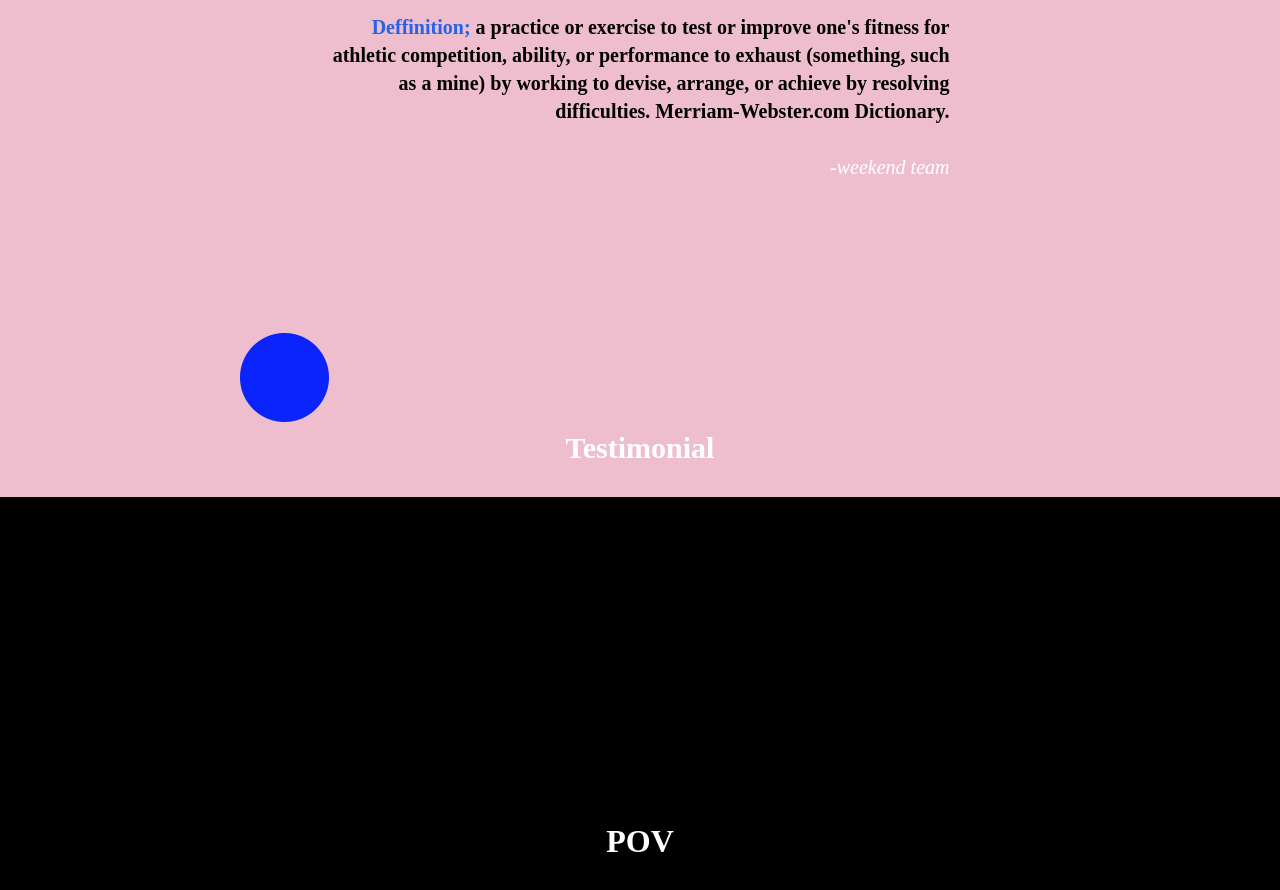
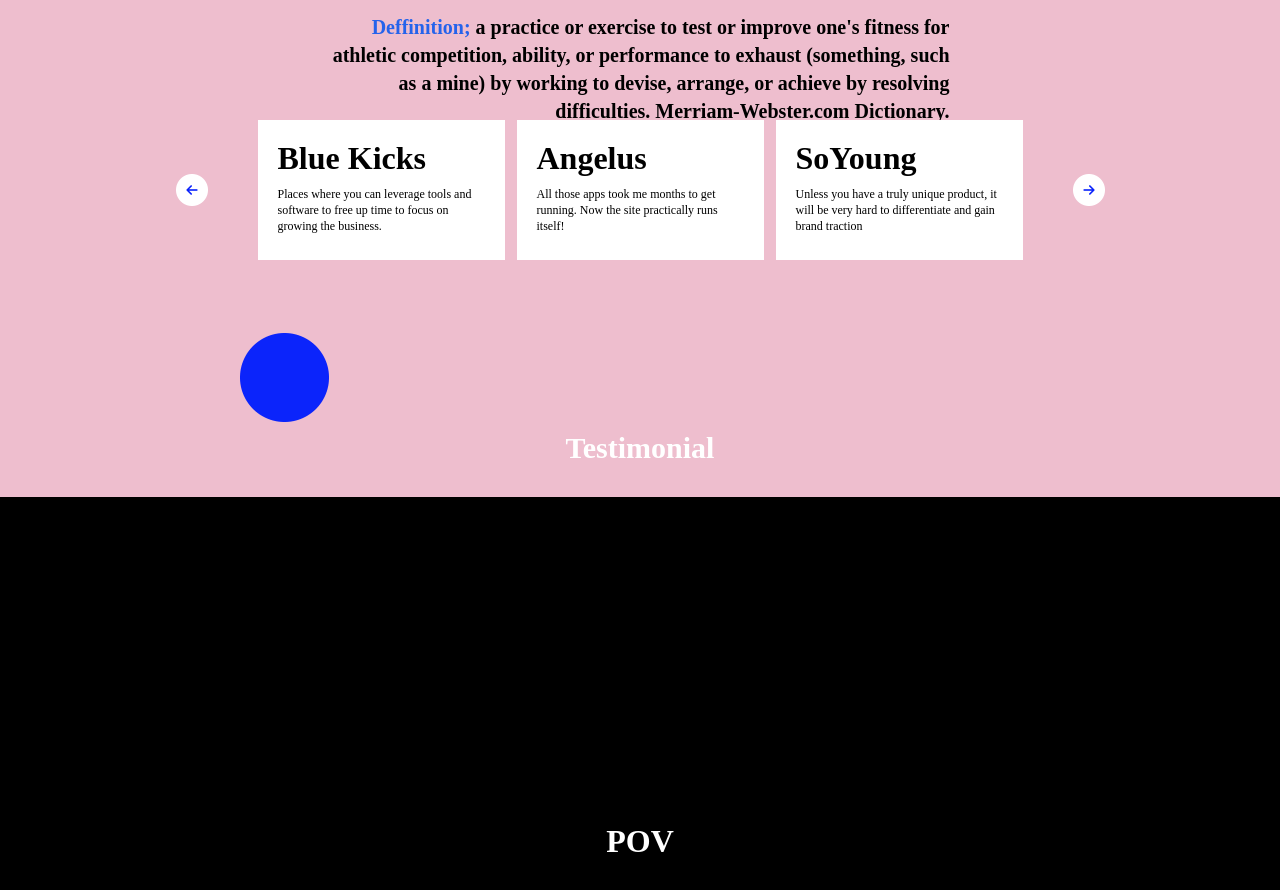
Before and after one commit to nordeeen/Landing-page-weekend, a React (Create React App) app: page / in a window 1280 px wide. Shown: the part 1120-2010 px from the top of the page. Built offline with nearby package versions, Linux system fonts and the light colour scheme.

Commit message:
add TestiCard component

```diff
--- /dev/null
+++ b/src/components/TestiCard.js
@@ -0,0 +1,67 @@
+import React from 'react';
+import arrowRight from 'assets/oval-arrow-right.png';
+
+const TestiCard = () => {
+  return (
+    <>
+      <div className="w-full h-auto flex justify-center items-center absolute top-[1240px]">
+        {/* Arrow Left */}
+        <a href="/">
+          <img
+            src={arrowRight}
+            alt="arrow-right"
+            className="w-[32px] h-[32px] rotate-180 mr-[50px]"
+          />
+        </a>
+        {/* Card Slide 1 */}
+        <div className="flex justify-between gap-3">
+          <div className="w-[247px] h-[140px] bg-[#FFFFFF] p-5">
+            <h1 className="text-black font-black text-left text-[32px] leading-[37.54px]">
+              Blue Kicks
+            </h1>
+            <div className="w-[207px] h-auto mt-2">
+              <p className="text-xs text-black text-left">
+                Places where you can leverage tools and software to free up time
+                to focus on growing the business.
+              </p>
+            </div>
+          </div>
+          {/* Card Slide 2 */}
+          <div className="w-[247px] h-[140px] bg-[#FFFFFF] p-5">
+            <h1 className="text-black font-black text-left text-[32px] leading-[37.54px]">
+              Angelus
+            </h1>
+            <div className="w-[207px] h-auto mt-2">
+              <p className="text-xs text-black text-left">
+                All those apps took me months to get running. Now the site
+                practically runs itself!
+              </p>
+            </div>
+          </div>
+          {/* Card Slide 3 */}
+          <div className="w-[247px] h-[140px] bg-[#FFFFFF] p-5">
+            <h1 className="text-black font-black text-left text-[32px] leading-[37.54px]">
+              SoYoung
+            </h1>
+            <div className="w-[207px] h-auto mt-2">
+              <p className="text-xs text-black text-left">
+                Unless you have a truly unique product, it will be very hard to
+                differentiate and gain brand traction
+              </p>
+            </div>
+          </div>
+        </div>
+        {/* Arrow Right */}
+        <a href="/">
+          <img
+            src={arrowRight}
+            alt="arrow-right"
+            className="w-[32px] h-[32px] ml-[50px]"
+          />
+        </a>
+      </div>
+    </>
+  );
+};
+
+export default TestiCard;
--- a/src/components/WrapperContent.js
+++ b/src/components/WrapperContent.js
@@ -1,6 +1,7 @@
 import React from 'react';
 import Header from './Header';
 import Navbar from './Navbar';
+import TestiCard from './TestiCard';
 import MainContent from './MainContent';
 import SecondContent from './SecondContent';
 import ThirdContent from './ThirdContent';
@@ -12,6 +13,7 @@ const WrapperContent = () => {
       <div className="w-full h-auto">
         <Header />
         <Navbar />
+        <TestiCard />
         <MainContent />
         <SecondContent />
         <ThirdContent />
```
